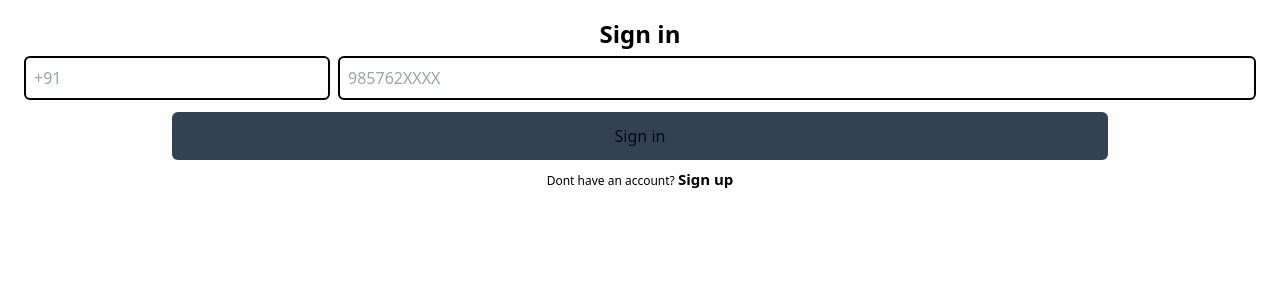
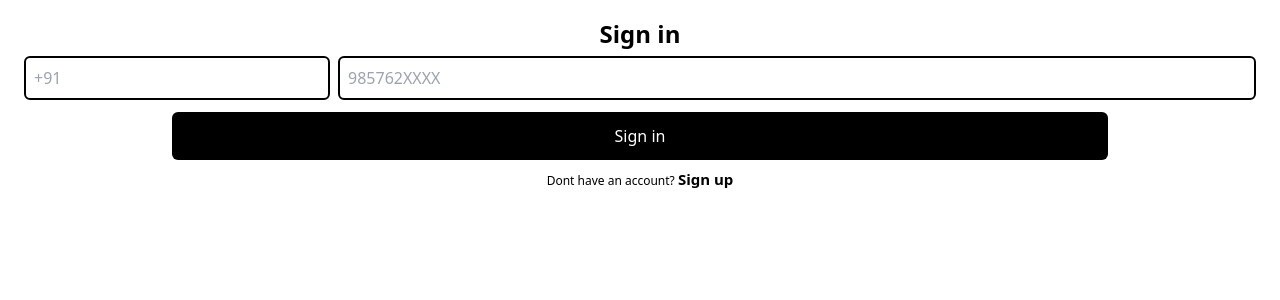
Before and after one commit to ishk9/getYourDiet, a Next.js app in the folder client/: page /Signin in a window 1280 px wide. Shown: the top 300 px of the page. Built offline with nearby package versions, Linux system fonts and the light colour scheme.

Commit message:
Feature: hover bg added

```diff
--- a/client/app/Signin/page.js
+++ b/client/app/Signin/page.js
@@ -15,8 +15,8 @@ function SigninPage() {
 
 
             <div className='flex flex-col w-3/4 justify-center items-center'>
-                <button className='w-full rounded-md py-3 mt-2 bg-slate-700 hover:bg-slate-600'>
-                    <p>Sign in</p>
+                <button className='w-full rounded-md py-3 mt-2 bg-black hover:bg-slate-700'>
+                    <p className='text-white'>Sign in</p>
                 </button>
 
                 <button className='mt-2'onClick={setOpenSignInModal}>
--- a/client/app/Signup/page.js
+++ b/client/app/Signup/page.js
@@ -19,8 +19,8 @@ function SignupPage() {
             </div>
 
             <div className='flex flex-col w-3/4 justify-center items-center'>
-                <button className='w-full rounded-md py-3 mt-2 bg-slate-700 hover:bg-slate-600'>
-                    <p>Sign up</p>
+                <button className='w-full rounded-md py-3 mt-2 bg-black hover:bg-slate-700'>
+                    <p className='text-white'>Sign up</p>
                 </button>
 
                 <button className='mt-2' onClick={setOpenSignInModal}>
```
